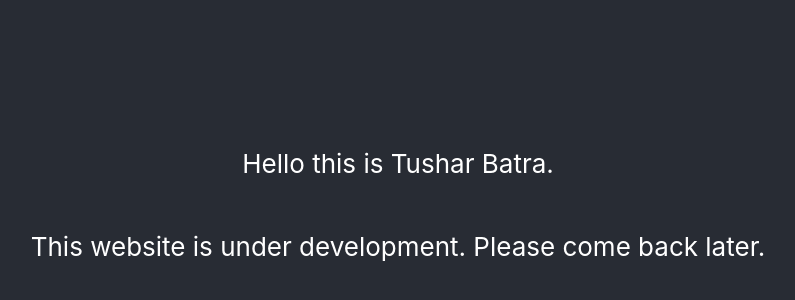
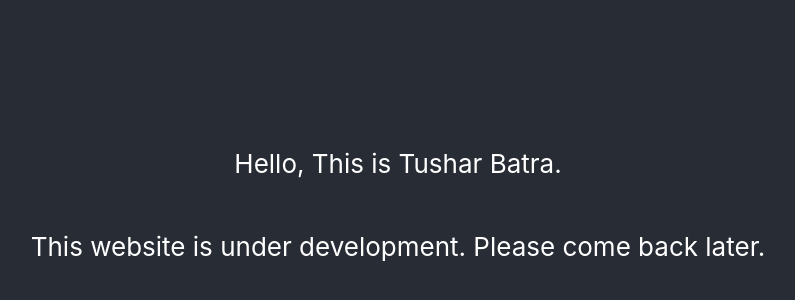
Before and after one commit to tushar0837/portfolio, a React (Create React App) app: page / in a window 1280 px wide. Shown: the part 232-532 px from the top of the page, without its empty margins (242-1037 px from the left). Built offline with nearby package versions, Linux system fonts and the light colour scheme.

Commit message:
chore: minor fixes

```diff
--- a/src/App.js
+++ b/src/App.js
@@ -5,7 +5,7 @@ function App() {
     <div className="App">
       <header className="App-header">
         <p style={{ position: 'relative', marginTop: 100 }}>
-          Hello this is Tushar Batra.
+          Hello, This is Tushar Batra.
         </p>
         <p>
         This website is under development. Please come back later.
```
Also changed, not shown: firebase.json (added), 2 other files (tests, documents, lock files or other folders).
